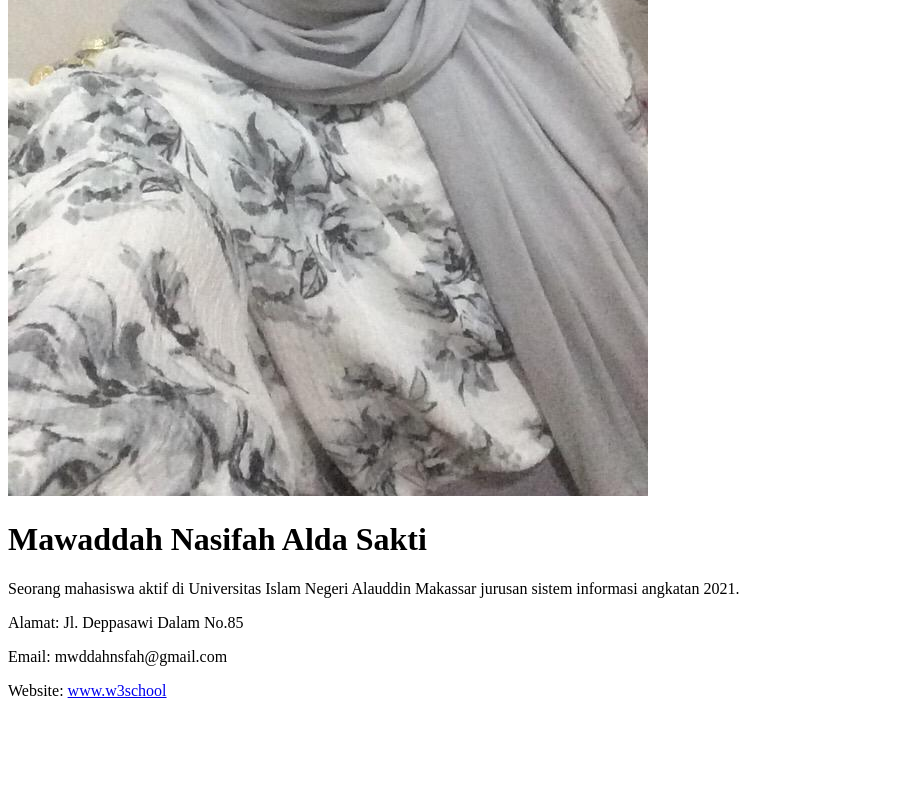
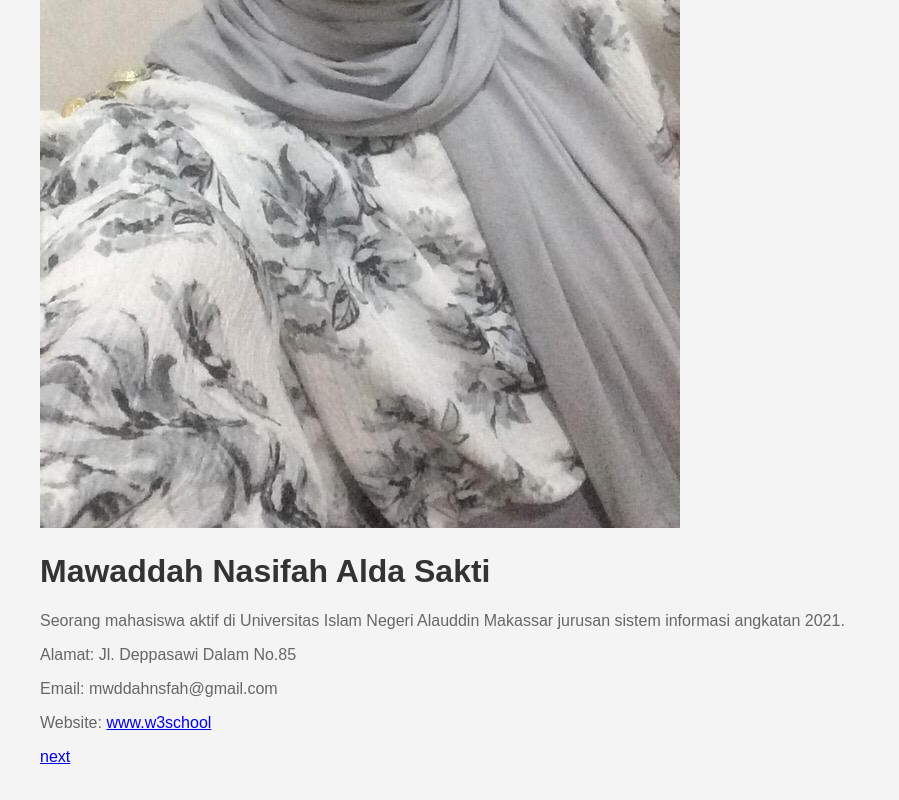
Before and after one commit to mwddahnsfah/lap4kakas_waddah, a plain HTML site: page index.html in a window 1280 px wide. Shown: the part 648-1448 px from the top of the page, without its empty margins (0-899 px from the left). Before the commit the page ends 1364 px from the top, so only its background shows below. Drawn offline with Linux system fonts and the light colour scheme.

Commit message:
membuat file style.css dan menghubungkannya dengan index.html

```diff
--- a/index.html
+++ b/index.html
@@ -4,6 +4,8 @@
     <meta charset="UTF-8">
     <meta name="viewport" content="width=device-width, initial-scale=1.0">
     <title>My profile</title>
+    <link rel="stylesheet" href="style.css">
+</head>
 </head>
 <body>
     <div class="profile">
@@ -13,6 +15,7 @@
         <p>Alamat: Jl. Deppasawi Dalam No.85</p>
         <p>Email: mwddahnsfah@gmail.com</p>
         <p>Website: <a href="https://www.w3school" target="_blank">www.w3school</a></p>
+        <a href="index2.html">next</a>
 
     </div>
 </body>
--- /dev/null
+++ b/style.css
@@ -0,0 +1,14 @@
+body {
+    font-family: Arial, sans-serif;
+    margin: 20px;
+    padding: 20px;
+    background-color: #f4f4f4;
+}
+
+h1 {
+    color: #333;
+}
+
+p {
+    color: #666;
+}
```
